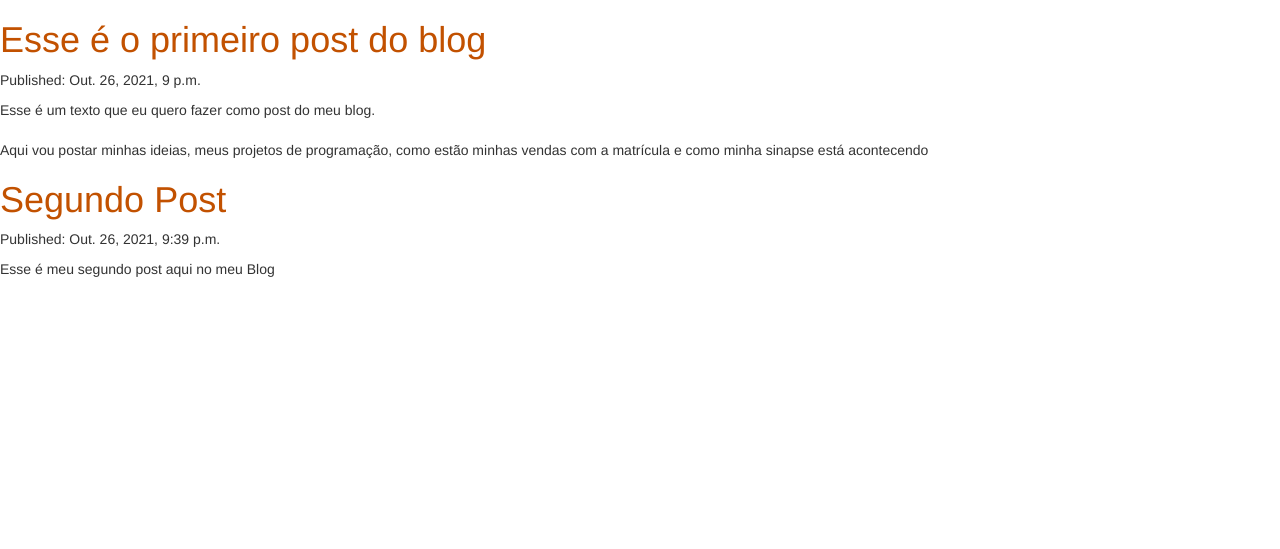
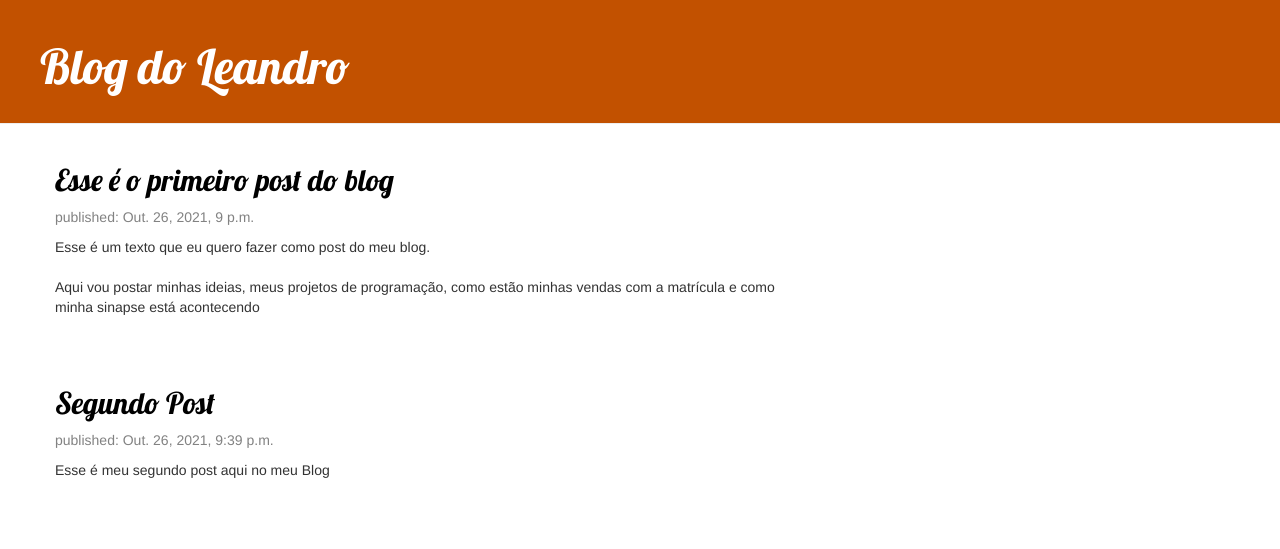
Before and after one commit to leandrofreire13/mysite, a Django app: page / in a window 1280 px wide. Shown: the top 549 px of the page. Run offline with Django 3.2, Linux system fonts and the light colour scheme; data comes from the database, SQL or seed files in the repository; some libraries are stand-ins or nearby versions.

Commit message:
Estilo css

```diff
--- a/blog/static/css/blog.css
+++ b/blog/static/css/blog.css
@@ -1,3 +1,50 @@
 h1, a, h2, a{
     color: #C25100;
 }
+
+.page-header {
+    background-color: #C25100;
+    margin-top: 0;
+    padding: 20px 20px 20px 40px;
+}
+
+.page-header h1, .page-header h1 a, .page-header h1 a:visited, .page-header h1 a:active {
+    color: #ffffff;
+    font-size: 36pt;
+    text-decoration: none;
+}
+
+.content {
+    margin-left: 40px;
+}
+
+h1, h2, h3, h4 {
+    font-family: 'Lobster', cursive;
+}
+
+.date {
+    color: #828282;
+}
+
+.save {
+    float: right;
+}
+
+.post-form textarea, .post-form input {
+    width: 100%;
+}
+
+.top-menu, .top-menu:hover, .top-menu:visited {
+    color: #ffffff;
+    float: right;
+    font-size: 26pt;
+    margin-right: 20px;
+}
+
+.post {
+    margin-bottom: 70px;
+}
+
+.post h2 a, .post h2 a:visited {
+    color: #000000;
+}
--- a/blog/templates/blog/post_list.html
+++ b/blog/templates/blog/post_list.html
@@ -3,18 +3,30 @@
 <head>
     <meta charset="UTF-8">
     <title>Blog do Leandro - Feito em Django</title>
+    <link href="//fonts.googleapis.com/css?family=Lobster&subset=latin,latin-ext" rel="stylesheet" type="text/css">
     <link rel="stylesheet" href="//maxcdn.bootstrapcdn.com/bootstrap/3.2.0/css/bootstrap.min.css">
     <link rel="stylesheet" href="//maxcdn.bootstrapcdn.com/bootstrap/3.2.0/css/bootstrap-theme.min.css">
     <link rel="stylesheet" href="{% static 'css/blog.css' %}">
 
 </head>
 <body>
-    {% for post in posts %}
-    <div>
-        <h1>{{ post.titulo }}</h1>
-        <p>Published: {{ post.published_date }}</p>
-        <p>{{ post.texto|linebreaksbr }}</p>
+    <div class="page-header">
+        <h1><a href="/">Blog do Leandro</a></h1>
     </div>
-    {% endfor %}
+    <div class="content container">
+    <div class="row">
+        <div class="col-md-8">
+            {% for post in posts %}
+                <div class="post">
+                    <h2><a href="">{{ post.titulo }}</a></h2>
+                    <div class="date">
+                        <p>published: {{ post.published_date }}</p>
+                    </div>
+                    <p>{{ post.texto|linebreaksbr }}</p>
+                </div>
+                {% endfor %}
+            </div>
+        </div>
+    </div>
 </body>
 </html>
```
